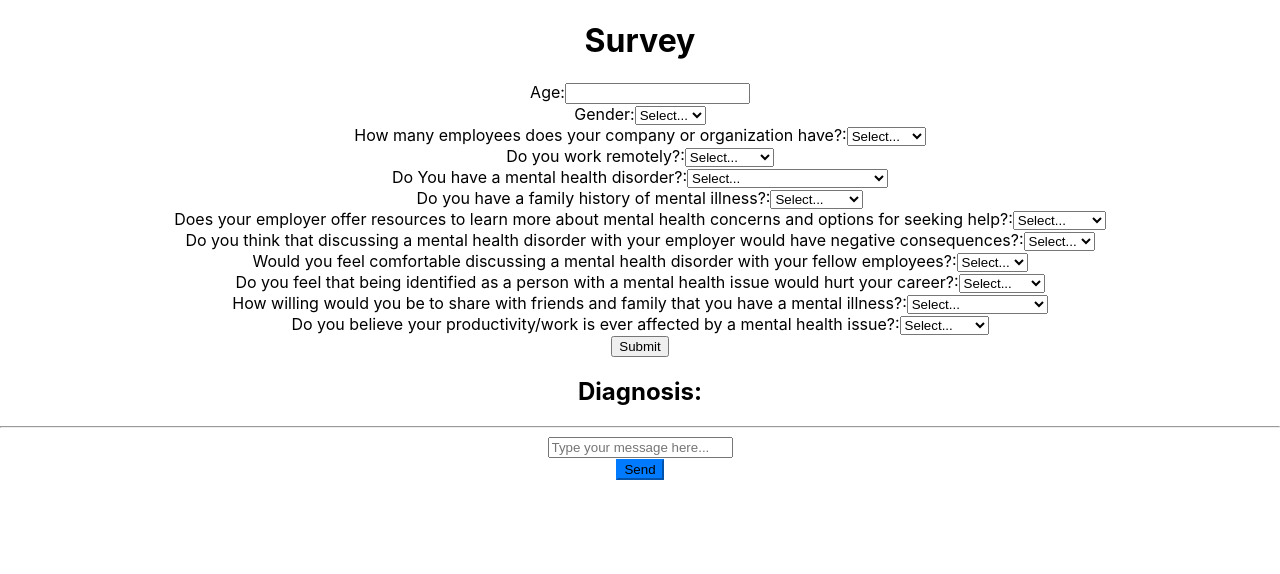
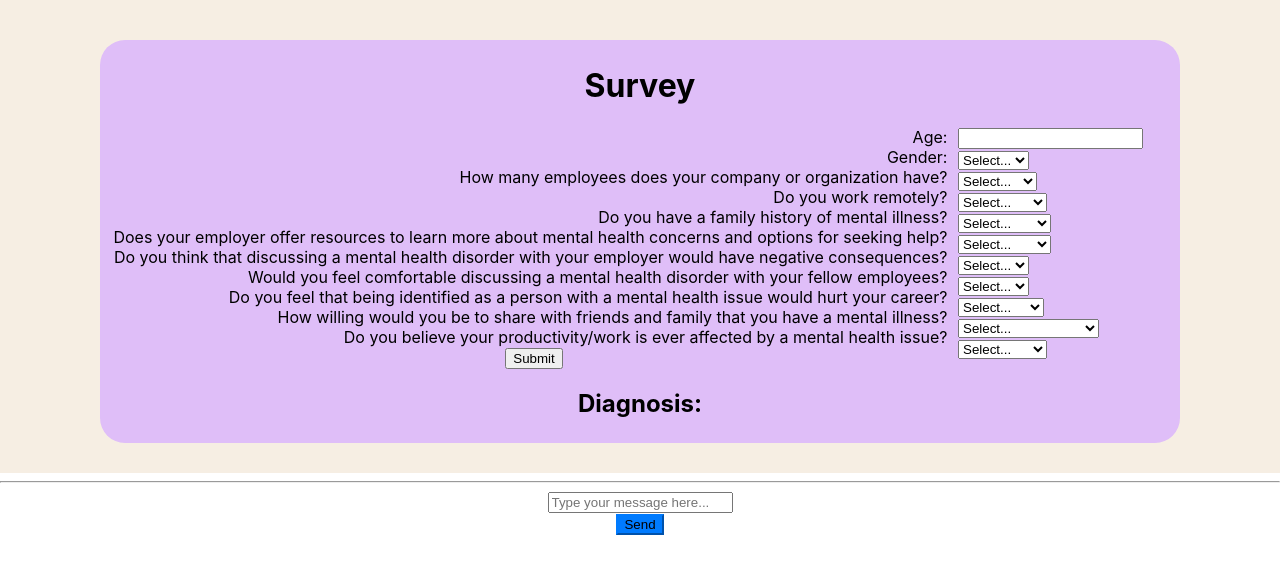
Before and after one commit to mika-okamoto/MindfulTech, a React (Create React App) app in the folder Frontend/mindfultech/: page / in a window 1280 px wide. Shown: the top 574 px of the page. Built offline with nearby package versions, Linux system fonts and the light colour scheme.

Commit message:
pretty survey
rhdbgjkawrdsb

```diff
--- a/Frontend/mindfultech/package.json
+++ b/Frontend/mindfultech/package.json
@@ -6,6 +6,7 @@
     "@testing-library/jest-dom": "^5.17.0",
     "@testing-library/react": "^13.4.0",
     "@testing-library/user-event": "^13.5.0",
+    "axios": "^1.6.7",
     "react": "^18.2.0",
     "react-dom": "^18.2.0",
     "react-scripts": "^5.0.1",
--- a/Frontend/mindfultech/src/components/survey.css
+++ b/Frontend/mindfultech/src/components/survey.css
@@ -2,5 +2,25 @@
     color: red;
     font-size: 0.8rem;
   }
+#rcorners {
+  border-radius: 25px;
+  background: #dfbef8;
+  margin: auto;
+  margin: 20px 100px 10px 100px;
+  padding: 5px 10px 5px 10px;
 
+}
+#bg {
+  background:#f6EEE3;
+}
   /* Add more CSS styles as desired */
+#left {
+  width: 79%;
+  float:left;
+  text-align: right;
+}
+#right {
+  width: 20%;
+  float: right;
+  text-align: left;
+ }
--- a/Frontend/mindfultech/src/components/survey.js
+++ b/Frontend/mindfultech/src/components/survey.js
@@ -11,7 +11,7 @@ const Survey = () => {
   const [question2, setQuestion2] = useState('');
   const [question3, setQuestion3] = useState('');
   const [question4, setQuestion4] = useState('');
-  const [question5, setQuestion5] = useState('');
+  // const [question5, setQuestion5] = useState('');
   const [question6, setQuestion6] = useState('');
   const [question7, setQuestion7] = useState('');
   const [question8, setQuestion8] = useState('');
@@ -37,9 +37,9 @@ const Survey = () => {
     setQuestion4(event.target.value);
   };
 
-  const handleQuestion5Change = (event) => {
-    setQuestion5(event.target.value);
-  };
+  // const handleQuestion5Change = (event) => {
+  //   setQuestion5(event.target.value);
+  // };
 
   const handleQuestion6Change = (event) => {
     setQuestion6(event.target.value);
@@ -78,9 +78,9 @@ const Survey = () => {
       errors.age = 'Please enter a valid age.';
     }
     // Dropdown validation
-    if (!question5) {
-      errors.question5 = 'Please select an option.';
-    }
+    // if (!question5) {
+    //   errors.question5 = 'Please select an option.';
+    // }
     // Additional questions validation FIX
     // Implement validation for each additional question
 
@@ -90,14 +90,14 @@ const Survey = () => {
       return;
     }
     // If validation passes, handle form submission here FIX
-    console.log('Form submitted:', { age, question5 });
+    // console.log('Form submitted:', { age });
     // Reset form fields
     setAge('');
     // Reset additional questions fields
     setQuestion2('');
     setQuestion3('');
     setQuestion4('');
-    setQuestion5('');
+    //setQuestion5('');
     setQuestion6('');
     setQuestion7('');
     setQuestion8('');
@@ -110,7 +110,7 @@ const Survey = () => {
 
     try {
       const result = await submitSurvey({"1": age, "2" : question2,
-      "3" : question3, "4" : question4, "5" : question5, "6" : question6,
+      "3" : question3, "4" : question4, "6" : question6,
       "7" : question7, "8" : question8, "9" : question9, "10" : question10,
       "11" : question11, "12" : question12})
 
@@ -123,11 +123,17 @@ const Survey = () => {
   };
 
   return (
-    <div>
+    <div id="bg">
+      <br></br>
+      <div id="rcorners">
+
         <h1>Survey</h1>
         <form onSubmit={handleSubmit}>
-        <div>
+
+        <div id="left">
           <label htmlFor="age">Age:</label>
+          </div>
+        <div id="right">
           <input
             type="number"
             id="age"
@@ -136,9 +142,12 @@ const Survey = () => {
           />
           {errors.age && <span className="error">{errors.age}</span>}
         </div>
+
           {/* Additional questions */}
-        <div>
-          <label htmlFor="question2">Gender:</label>
+          <div id="left">
+            <label htmlFor="question2">Gender: </label>
+          </div>
+          <div id="right">
             <select id="question2" value={question2} onChange={handleQuestion2Change}>
               <option value="">Select...</option>
               <option value="male">Male</option>
@@ -147,8 +156,10 @@ const Survey = () => {
             </select>
             {/* Error message for question 2 */}
           </div>
-        <div>
-          <label htmlFor="question3">How many employees does your company or organization have?:</label>
+          <div id="left">
+            <label htmlFor="question3">How many employees does your company or organization have? </label>
+          </div>
+          <div id="right">
             <select id="question3" value={question3} onChange={handleQuestion3Change}>
               <option value="">Select...</option>
               <option value="1-5">1-5</option>
@@ -160,8 +171,10 @@ const Survey = () => {
             </select>
             {/* Error message for question 3 */}
           </div>
-        <div>
-          <label htmlFor="question4">Do you work remotely?:</label>
+          <div id="left">
+            <label htmlFor="question4">Do you work remotely? </label>
+          </div>
+          <div id="right">
             <select id="question4" value={question4} onChange={handleQuestion4Change}>
               <option value="">Select...</option>
               <option value="always">Always</option>
@@ -170,7 +183,7 @@ const Survey = () => {
             </select>
             {/* Error message for question 4 */}
           </div>
-        <div>
+          {/* <div>
             <label htmlFor="question5">Do You have a mental health disorder?:</label>
             <select id="question5" value={question5} onChange={handleQuestion5Change}>
               <option value="">Select...</option>
@@ -179,9 +192,11 @@ const Survey = () => {
               <option value="no">No</option>
             </select>
             {errors.question5 && <span className="error">{errors.question5}</span>}
+          </div> */}
+          <div id="left">
+            <label htmlFor="question6">Do you have a family history of mental illness? </label>
           </div>
-        <div>
-          <label htmlFor="question6">Do you have a family history of mental illness?:</label>
+          <div id="right">
             <select id="question6" value={question6} onChange={handleQuestion6Change}>
               <option value="">Select...</option>
               <option value="yes">Yes</option>
@@ -190,8 +205,10 @@ const Survey = () => {
             </select>
             {/* Error message for question 6 */}
           </div>
-        <div>
-          <label htmlFor="question7">Does your employer offer resources to learn more about mental health concerns and options for seeking help?:</label>
+          <div id="left">
+            <label htmlFor="question7">Does your employer offer resources to learn more about mental health concerns and options for seeking help? </label>
+          </div>
+          <div id="right">
             <select id="question7" value={question7} onChange={handleQuestion7Change}>
               <option value="">Select...</option>
               <option value="yes">Yes</option>
@@ -200,8 +217,10 @@ const Survey = () => {
             </select>
             {/* Error message for question 7 */}
           </div>
-        <div>
-          <label htmlFor="question8">Do you think that discussing a mental health disorder with your employer would have negative consequences?:</label>
+          <div id="left">
+            <label htmlFor="question8">Do you think that discussing a mental health disorder with your employer would have negative consequences? </label>
+          </div>
+          <div id="right">
             <select id="question8" value={question8} onChange={handleQuestion8Change}>
               <option value="">Select...</option>
               <option value="yes">Yes</option>
@@ -210,8 +229,10 @@ const Survey = () => {
             </select>
             {/* Error message for question 8 */}
           </div>
-        <div>
-          <label htmlFor="question9">Would you feel comfortable discussing a mental health disorder with your fellow employees?:</label>
+          <div id="left">
+            <label htmlFor="question9">Would you feel comfortable discussing a mental health disorder with your fellow employees? </label>
+          </div>
+          <div id="right">
             <select id="question9" value={question9} onChange={handleQuestion9Change}>
               <option value="">Select...</option>
               <option value="yes">Yes</option>
@@ -220,8 +241,10 @@ const Survey = () => {
             </select>
             {/* Error message for question 9 */}
           </div>
-        <div>
-          <label htmlFor="question10">Do you feel that being identified as a person with a mental health issue would hurt your career?:</label>
+          <div id="left">
+            <label htmlFor="question10">Do you feel that being identified as a person with a mental health issue would hurt your career? </label>
+          </div>
+          <div id="right">
             <select id="question10" value={question10} onChange={handleQuestion10Change}>
               <option value="">Select...</option>
               <option value="strong no">Strong no</option>
@@ -232,8 +255,10 @@ const Survey = () => {
             </select>
             {/* Error message for question 10 */}
           </div>
-        <div>
-          <label htmlFor="question11">How willing would you be to share with friends and family that you have a mental illness?:</label>
+          <div id="left">
+            <label htmlFor="question11">How willing would you be to share with friends and family that you have a mental illness? </label>
+          </div>
+          <div id="right">
             <select id="question11" value={question11} onChange={handleQuestion11Change}>
               <option value="">Select...</option>
               <option value="n/a">N/A</option>
@@ -245,8 +270,10 @@ const Survey = () => {
             </select>
             {/* Error message for question 11 */}
           </div>
-        <div>
-          <label htmlFor="question12">Do you believe your productivity/work is ever affected by a mental health issue?:</label>
+          <div id="left">
+            <label htmlFor="question12">Do you believe your productivity/work is ever affected by a mental health issue? </label>
+          </div>
+          <div id="right">
             <select id="question12" value={question12} onChange={handleQuestion12Change}>
               <option value="">Select...</option>
               <option value="n/a">N/A</option>
@@ -257,7 +284,8 @@ const Survey = () => {
             </select>
             {/* Error message for question 10 */}
           </div>
-        <button type="submit">Submit</button>
+
+          <button type="submit" >Submit</button>
         </form>
         <div>
           <h2>Diagnosis:</h2>
@@ -267,6 +295,8 @@ const Survey = () => {
           {diagnosis === 'Mood' && <p>We believe that you’re at a heightened risk for mood disorders, such as depression or seasonal affective disorder. Work-related stress, when poorly managed, can contribute to fatigue, anxiety, and other symptoms of depression – and given the intense stigma surrounding mental health in tech, it is often difficult for people to seek care. If you feel that your mood prevents you from living your life to its fullest, please reach out to a mental health professional, or ask our intelligent response service, MindfulAI, follow-up questions.</p>}
         </div>
       </div>
+      <br></br>
+    </div>
 
   );
 };
```
Also changed, not shown: Frontend/mindfultech/src/App.css (line endings or trailing spaces), 1 other file (tests, documents, lock files or other folders). Lines whose indentation alone changed are shown as unchanged.
